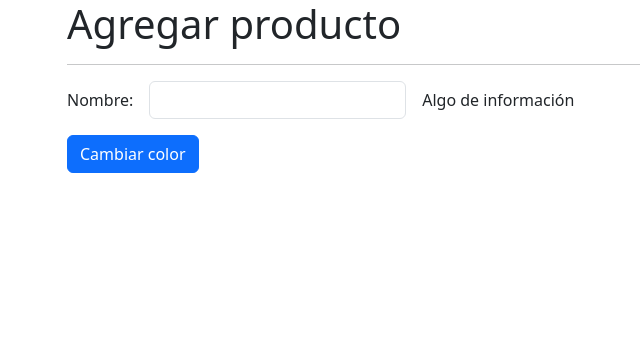
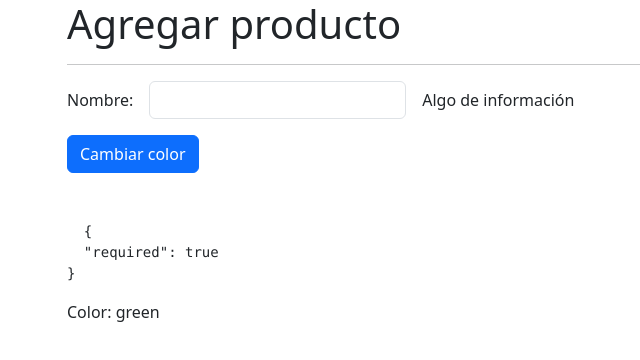
Before and after one commit to decoy91/directiveSignals, an Angular app: page /products/product in a window 1280 px wide. Shown: the top 360 px of the page, without its empty margins (15-655 px from the left). Built offline with nearby package versions, Linux system fonts and the light colour scheme.

Commit message:
Formulario reactivo tradicional

```diff
--- a/src/app/products/pages/product-page/product-page.component.html
+++ b/src/app/products/pages/product-page/product-page.component.html
@@ -1,13 +1,13 @@
 <h1>Agregar producto</h1>
 <hr>
 
-<form>
+<form [formGroup]="myForm">
   <div class="row g-3 align-items-center mb-3">
     <div class="col-auto">
       <label>Nombre: </label>
     </div>
     <div class="col-auto">
-      <input type="text" class="form-control">
+      <input formControlName="name" type="text" class="form-control">
     </div>
     <div class="col-auto">
       <span>Algo de información</span>
@@ -15,9 +15,14 @@
   </div>
   <div class="row">
     <div class="col">
-      <button class="btn btn-primary">
+      <button (click)="changeColor()" class="btn btn-primary">
         Cambiar color
       </button>
     </div>
   </div>
 </form>
+
+<pre class="mt-5">
+  {{ myForm.get('name')?.errors | json}}
+</pre>
+<p>Color: {{color}} </p>
--- a/src/app/products/pages/product-page/product-page.component.ts
+++ b/src/app/products/pages/product-page/product-page.component.ts
@@ -1,4 +1,5 @@
-import { Component } from '@angular/core';
+import { Component, inject } from '@angular/core';
+import { FormBuilder, FormGroup, Validators } from '@angular/forms';
 
 @Component({
   templateUrl: './product-page.component.html',
@@ -6,4 +7,19 @@ import { Component } from '@angular/core';
 })
 export class ProductPageComponent {
 
+  private fb = inject ( FormBuilder );
+
+  public color: string = 'green';
+
+  public myForm: FormGroup = this.fb.group({
+    name:['',[Validators.required, Validators.minLength(6), Validators.email]]
+  });
+
+  changeColor(){
+
+    const color = '#xxxxxx'.replace(/x/g, y=>(Math.random()*16|0).toString(16));
+
+    this.color = color;
+  }
+
 }
--- a/src/app/products/products.module.ts
+++ b/src/app/products/products.module.ts
@@ -1,5 +1,6 @@
 import { NgModule } from '@angular/core';
 import { CommonModule } from '@angular/common';
+import { ReactiveFormsModule } from '@angular/forms';
 
 import { ProductsRoutingModule } from './products-routing.module';
 import { ProductPageComponent } from './pages/product-page/product-page.component';
@@ -11,7 +12,8 @@ import { ProductPageComponent } from './pages/product-page/product-page.componen
   ],
   imports: [
     CommonModule,
-    ProductsRoutingModule
+    ProductsRoutingModule,
+    ReactiveFormsModule
   ]
 })
 export class ProductsModule { }
```
